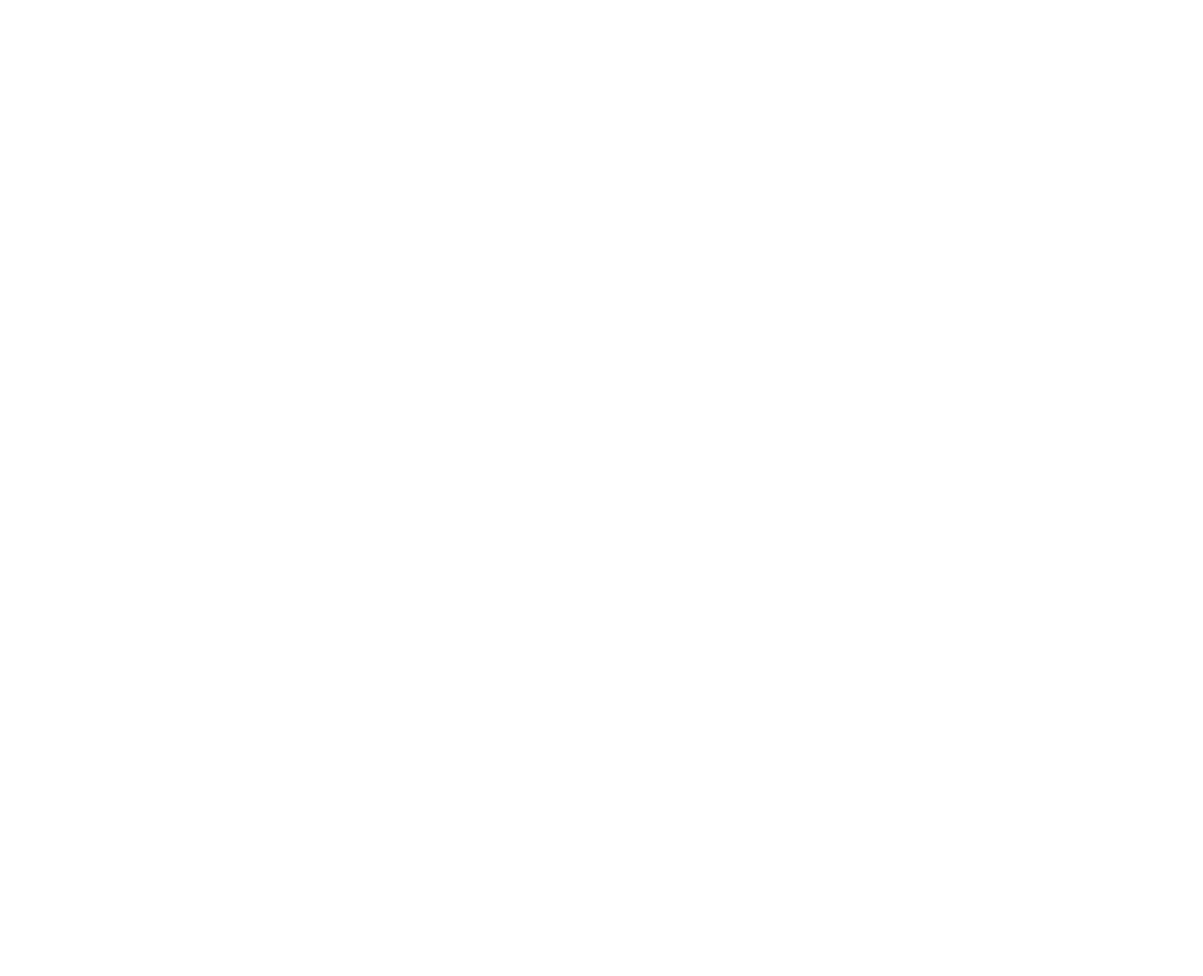
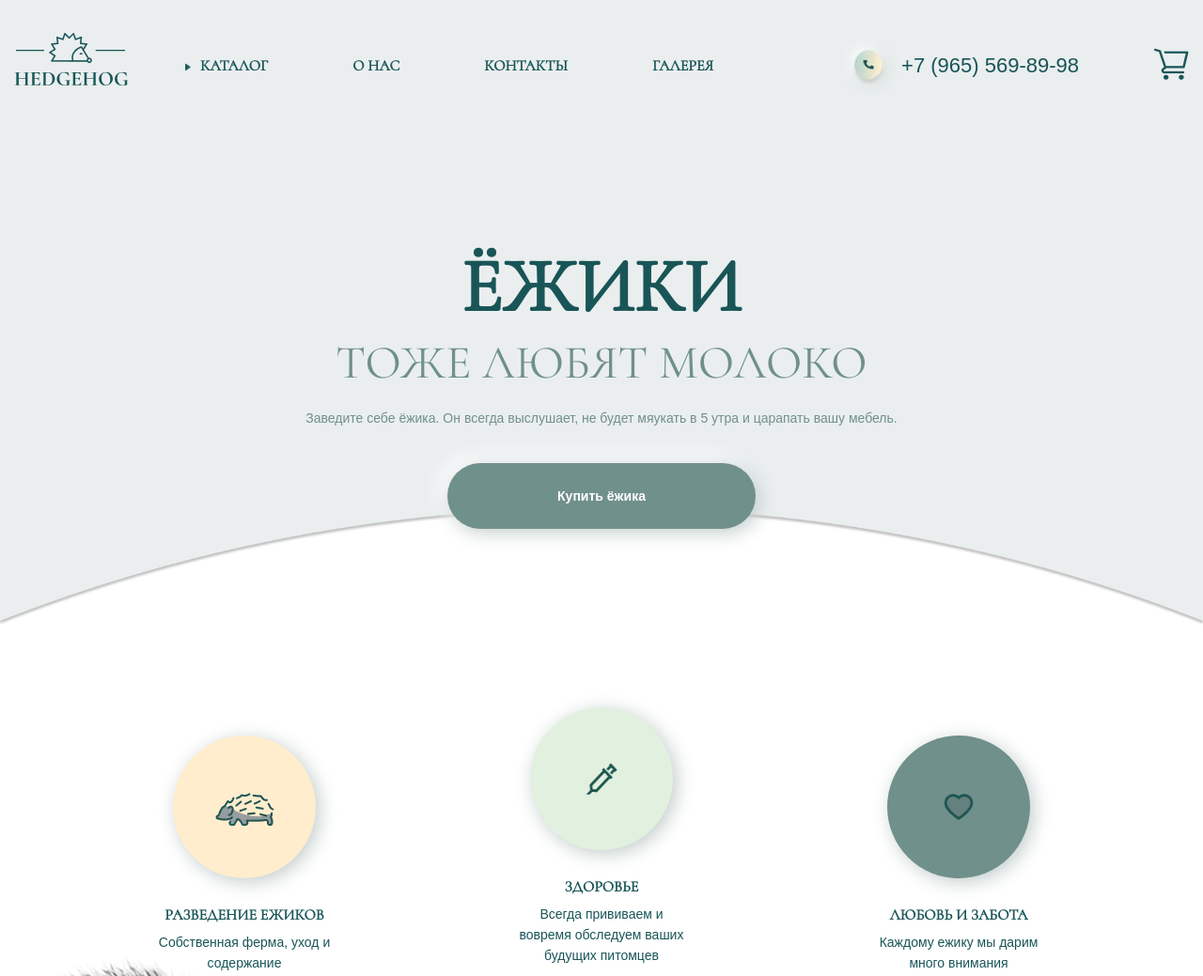
Before and after one commit to GSilver27/Hedgehogs, a plain HTML site: page index.html in a window 1280 px wide. Shown: the top 1039 px of the page at 94% size. Before the commit the page ends 800 px from the top, so only its background shows below. Drawn offline with Linux system fonts and the light colour scheme.

Commit message:
хедер и первый блок

```diff
--- a/css/index.css
+++ b/css/index.css
@@ -0,0 +1,314 @@
+/* ----- GENERAL ----- */
+:root {
+    --light-yellow: #FFEDCD;
+    --light-green: #E2F0DF;
+    --dark-green: #70908B;
+    --grey: #C4C4C4;
+}
+
+a, div, p, h1, h2, h3, h4, h5, h6,
+img, footer, header input, textarea,
+form, button {
+    margin: 0;
+    padding: 0;
+    list-style: none;
+    font-weight: unset;
+    text-decoration: none;
+    color: inherit;
+    border: 0;
+    background: none;
+}
+
+body {
+    font-family: CormorantInfant-Regular, serif;
+    font-weight: 700;
+    margin: 0;
+}
+
+.wrapper {
+    max-width: 1790px;
+    margin: 0 auto;
+    padding: 0 15px;
+}
+
+.top-container {
+    margin: 0 auto;
+    max-width: 2560px; /* fix */
+    height: 1350px;
+    position: relative;
+    /*background: #EAEEEF;*/
+    background-repeat: no-repeat;
+    background-size: 100%;
+    background-image: url("../img/background.png");
+}
+
+/*.top-container::before {*/
+/*    display: block;*/
+/*    width: 100%; !* *!*/
+/*    height: 300px;*/
+/*    content: "";*/
+/*    position: absolute;*/
+/*    bottom: 8px;*/
+/*    left: 0;*/
+/*    background: var(--grey);*/
+/*    clip-path: ellipse(50% 50% at 50% 100%);*/
+/*}*/
+
+/*.top-container::after {*/
+/*    display: block;*/
+/*    width: 100%; !* *!*/
+/*    height: 300px;*/
+/*    content: "";*/
+/*    position: absolute;*/
+/*    bottom: 0;*/
+/*    left: 0;*/
+/*    background: white;*/
+/*    clip-path: ellipse(50% 50% at 50% 100%);*/
+/*}*/
+
+.background-hedgehog-left {
+    width: 350px;
+    position: absolute;
+    bottom: -55px;
+    left: 0;
+    z-index: 10;
+}
+
+.background-hedgehog-right {
+    width: 300px;
+    display: block;
+    position: absolute;
+    bottom: -50px;
+    right: 0;
+    z-index: 10;
+}
+
+.uppercase {
+    text-transform: uppercase;
+}
+
+.btn-buy {
+    padding: 27px 117px;
+    color: #FFF;
+    background: #70908B;
+    border-radius: 40px;
+    cursor: pointer;
+    font-weight: 700;
+    font-size: 14px;
+    line-height: 16px;
+    font-family: Raleway, sans-serif;
+    transition: background-color 0.5s, color 0.5s;
+    box-shadow: 4px 4px 20px #C2CCCA, -8px -8px 20px #FFFFFF;
+}
+
+.btn-buy:hover {
+    color: #195557;
+    background: linear-gradient(90.14deg, #B0D3CE -2.41%, #FFEDCE 99.79%);
+}
+
+@font-face {
+    font-family: Raleway-Regular;
+    src: url("../fonts/Raleway-Regular.ttf") format("truetype");
+    font-style: normal;
+    font-weight: normal;
+}
+
+@font-face {
+    font-family: CormorantInfant-Regular;
+    src: url("../fonts/CormorantInfant-Regular.ttf") format("truetype");
+    font-style: normal;
+    font-weight: normal;
+}
+
+
+/* ----- HEADER ----- */
+header {
+    display: flex;
+    flex-direction: row;
+    justify-content: space-between;
+    color: #195557;
+}
+
+.header-left, .header-right {
+    margin-top: 35px;
+}
+
+.burger-mobile {
+    display: none;
+    cursor: pointer;
+}
+
+.logo {
+}
+
+nav {
+    display: flex;
+    flex-direction: row;
+    align-items: center;
+}
+
+.nav__pages {
+    display: flex;
+    flex-direction: row;
+    gap: 90px;
+    text-transform: uppercase;
+    font-size: 16px;
+    line-height: 19px;
+    margin-right: 130px;
+}
+
+.nav__pages div:first-of-type {
+    display: flex;
+    flex-direction: row;
+    align-items: center;
+    gap: 10px;
+    cursor: pointer;
+}
+
+.nav__pages div:first-of-type img {
+    width: 6px;
+    height: 8px;
+}
+
+.nav__phone {
+    margin-right: 80px;
+    font-family: 'Raleway', sans-serif;
+    font-weight: 500;
+    font-size: 22px;
+    line-height: 26px;
+}
+
+.nav__phone a {
+    display: flex;
+    flex-direction: row;
+    align-items: center;
+}
+
+.nav__phone img {
+    width: 70px;
+    height: 70px;
+}
+
+.nav__basket {
+
+}
+
+
+/* ----- MAIN ----- */
+.main-section {
+    display: flex;
+    flex-direction: column;
+    align-items: center;
+    margin-top: 170px;
+    gap: 20px;
+    color: var(--dark-green);
+}
+
+h1 {
+    font-weight: 700;
+    font-size: 80px;
+    line-height: 61px;
+    color: #195557;
+}
+
+h2 {
+    font-weight: 400;
+    font-size: 50px;
+    line-height: 61px;
+}
+
+.main-section p {
+    font-weight: 400;
+    font-size: 14px;
+    line-height: 16px;
+    font-family: Raleway, sans-serif;
+}
+
+.main-section .btn-buy {
+    margin-top: 20px;
+}
+
+
+
+.info-section {
+    display: flex;
+    flex-direction: row;
+    justify-content: center;
+    gap: 190px;
+    margin-top: 130px;
+    position: relative;
+    z-index: 10;
+}
+
+.info-section div:nth-child(1) {
+}
+
+.info__rounds {
+    display: flex;
+    flex-direction: column;
+    align-items: center;
+    color: #195557;
+    max-width: 190px;
+    text-align: center;
+}
+
+.round-card {
+    display: flex;
+    justify-content: center;
+    align-items: center;
+    width: 152px;
+    height: 152px;
+    border-radius: 50%;
+    box-shadow: 4px 4px 20px #C2CCCA, -8px -8px 20px #FFFFFF;
+}
+
+.round-breeding {
+    margin-top: 90px;
+    background: var(--light-yellow);
+}
+
+.round-breeding img {
+    width: 72px;
+    height: 72px;
+}
+
+.round-health {
+    margin-top: 60px;
+    background: var(--light-green);
+}
+
+.round-health img {
+    width: 34px;
+    height: 34px;
+}
+
+.round-care {
+    margin-top: 90px;
+    background: var(--dark-green);
+}
+.round-care img {
+    width: 36px;
+    height: 36px;
+}
+
+.info__rounds h3 {
+    margin-top: 30px;
+    font-weight: 700;
+    font-size: 16px;
+    line-height: 19px;
+}
+
+.info__rounds p {
+    margin-top: 8px;
+    font-weight: 400;
+    font-size: 14px;
+    line-height: 22px;
+    color: #195557;
+    font-family: Raleway, sans-serif;
+}
+
+
+
+
+
+/* ----- FOOTER ----- */
--- a/index.html
+++ b/index.html
@@ -2,9 +2,104 @@
 <html lang="en">
 <head>
     <meta charset="UTF-8">
-    <title>Title</title>
+    <title>Hedgehog</title>
+
+    <link rel="stylesheet" href="css/index.css">
 </head>
 <body>
+    <div class="top-container">
+        <header class="wrapper">
+            <div class="header-left">
+                <div class="burger-mobile">
+                    <!--                <img src="img/burger-menu" alt="">-->
+                </div>
+                <div class="logo">
+                    <a href="#">
+                        <img class="logo" src="img/logo-header.webp" alt="HEDGEHOG">
+                    </a>
+                </div>
+            </div>
+
+            <nav class="header-right">
+                <div class="nav__pages">
+                    <div>
+                        <a>
+                            <img src="img/arrow-inactive.webp" alt="">
+                        </a>
+                        <div>Каталог</div>
+                    </div>
+                    <div>
+                        <a href="#">о нас</a>
+                    </div>
+                    <div>
+                        <a href="#">контакты</a>
+                    </div>
+                    <div>
+                        <a href="#">галерея</a>
+                    </div>
+                </div>
+
+                <div class="nav__phone">
+                    <a href="tel:+7 (965) 569-89-98">
+                        <img src="img/call.webp" alt="">
+                        <div class="nav__phone-number">+7 (965) 569-89-98</div>
+                    </a>
+                </div>
+
+                <div class="nav__basket">
+                    <a href="#">
+                        <img src="img/basket.webp" alt="Корзина с покупками">
+                    </a>
+                </div>
+            </nav>
+        </header>
+
+        <main class="wrapper">
+
+            <section class="main-section">
+                <h1 class="uppercase">Ёжики</h1>
+                <h2 class="uppercase">тоже любят молоко</h2>
+                <p>
+                    Заведите себе ёжика. Он всегда выслушает, не будет мяукать в 5 утра и царапать вашу мебель.
+                </p>
+                <button class="btn-buy">Купить ёжика</button>
+            </section>
+
+            <section class="info-section">
+                <div class="info__rounds">
+                    <div class="round-card round-breeding">
+                        <img src="img/round-breeding.webp" alt="">
+                    </div>
+                    <h3 class="uppercase">разведение ежиков</h3>
+                    <p>Собственная ферма, уход и содержание</p>
+                </div>
+
+                <div class="info__rounds">
+                    <div class="round-card round-health">
+                        <img src="img/round-health.webp" alt="">
+                    </div>
+                    <h3 class="uppercase">здоровье</h3>
+                    <p>Всегда прививаем и вовремя обследуем ваших будущих питомцев</p>
+                </div>
+
+                <div class="info__rounds">
+                    <div class="round-card round-care">
+                        <img src="img/round-care.webp" alt="">
+                    </div>
+                    <h3 class="uppercase">любовь и забота</h3>
+                    <p>Каждому ежику мы дарим много внимания</p>
+                </div>
+            </section>
+
+        </main>
+        <img class="background-hedgehog-left" src="img/hedgehog-left.webp" alt="">
+        <img class="background-hedgehog-right" src="img/hedgehog-right.webp" alt="">
+    </div>
+
+    <footer class="wrapper">
+
+    </footer>
+
 
 </body>
 </html>
```
Also changed, not shown: fonts/CormorantInfant-Regular.ttf (added), fonts/Raleway-Regular.ttf (added), img/arrow-active.webp (added), img/arrow-inactive.webp (added), img/background.png (added), img/basket.webp (added), img/call.webp (added), img/hedgehog-left.webp (added), img/hedgehog-right.webp (added), img/logo-footer.webp (added), img/logo-header.webp (added), img/round-breeding.webp (added), img/round-care.webp (added), img/round-health.webp (added).
